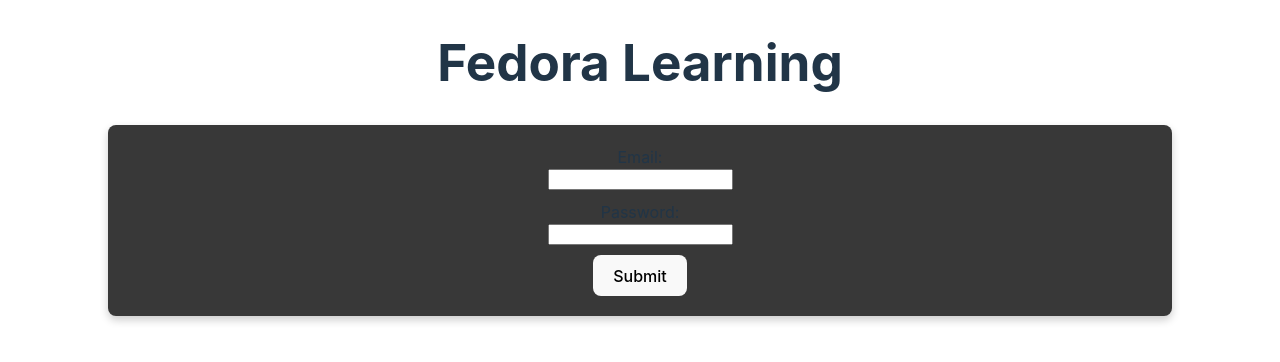
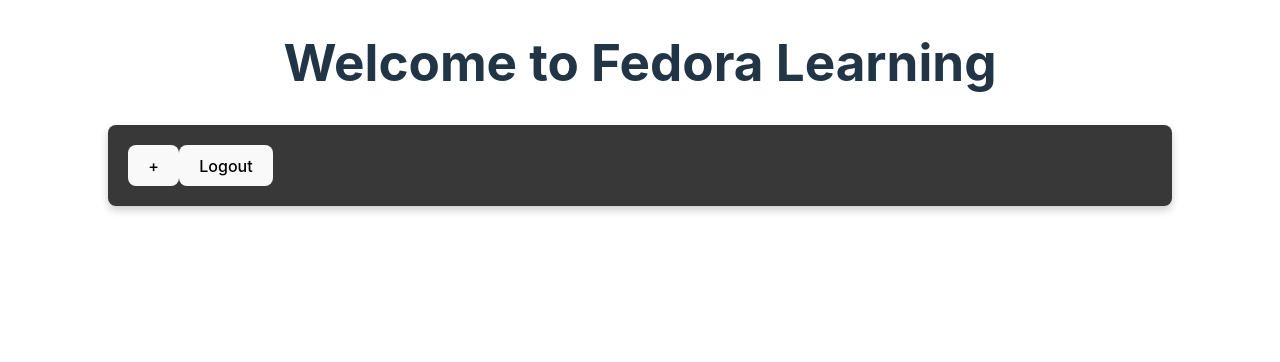
Before and after one commit to RobertHauta/seng513-202501-group-7, a React (Vite) app in the folder client/: page /HomePage in a window 1280 px wide. Shown: the top 362 px of the page. Built offline with nearby package versions, Linux system fonts and the light colour scheme.

Commit message:
Reconfigured page switching

```diff
--- a/client/package.json
+++ b/client/package.json
@@ -11,7 +11,8 @@
   },
   "dependencies": {
     "react": "^19.0.0",
-    "react-dom": "^19.0.0"
+    "react-dom": "^19.0.0",
+    "react-router-dom": "^7.4.0"
   },
   "devDependencies": {
     "@eslint/js": "^9.19.0",
--- a/client/src/App.jsx
+++ b/client/src/App.jsx
@@ -1,9 +1,9 @@
 import React, { useState } from 'react';
+import { BrowserRouter, Routes, Route } from 'react-router-dom';
 import LoginForm from './LoginForm';
 import HomePage from './HomePage';
 
 function App() {
-  const [login, setLogin] = useState(false);
   const [user, setUser] = useState(null);
 
   async function handleSubmit(e){
@@ -13,23 +13,18 @@
     let response = await getUser(enteredEmail, enteredPassword);
     if(!([1,2,3].includes(response))){
       console.log(response);
-      setLogin(true);
       setUser(response);
     }
   }
 
-  function handleLogout(){
-    setLogin(false);
-  }
-
   return (
     <div>
-      {login ? (
-        <HomePage onLogout={handleLogout} userData={user}/>
-      ) : (
-        <LoginForm onSubmit={handleSubmit} />
-      )
-      }
+      <BrowserRouter>
+        <Routes>
+          <Route path="/" element={<LoginForm onSubmit={handleSubmit} />} />
+          <Route path="/HomePage" element={<HomePage userData={user}/>} />
+        </Routes>
+      </BrowserRouter>
     </div>
   );
 }
--- a/client/src/HomePage.jsx
+++ b/client/src/HomePage.jsx
@@ -1,4 +1,6 @@
 import React, { useState } from 'react';
+import { Link } from 'react-router-dom';
+
 
 function HomePage(props) {
   const [classroom, setClassroom] = useState([]);
@@ -22,7 +24,9 @@
         <h1>Welcome to Fedora Learning</h1>
         <div className="container">
             <button onClick={handleClick}>+</button>
-            <button onClick={props.onLogout}>Logout</button>
+            <Link to="/">
+              <button>Logout</button>
+            </Link>
             <div className="classes">
                 {classroom.map(course => (
                         <div className="courseCard" key={course.id}>
--- a/client/src/LoginForm.jsx
+++ b/client/src/LoginForm.jsx
@@ -1,6 +1,9 @@
 import React, { useState } from 'react';
+import { Link } from 'react-router-dom';
+
 
 function LoginForm(props) {
+
   return (
     <div>
       <h1>Fedora Learning</h1>
@@ -10,7 +13,9 @@
           <input type="text" id="email" name="email" required />
           <label htmlFor="password">Password:</label>
           <input type="password" id="password" name="password" required />
-          <button type="submit">Submit</button>
+          <Link to="/HomePage">
+            <button type="submit">Submit</button>
+          </Link>
         </form>
       </div>
     </div>
```
Also changed, not shown: 1 other file (tests, documents, lock files or other folders).
